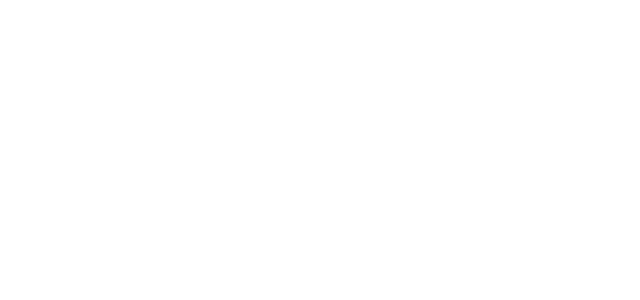
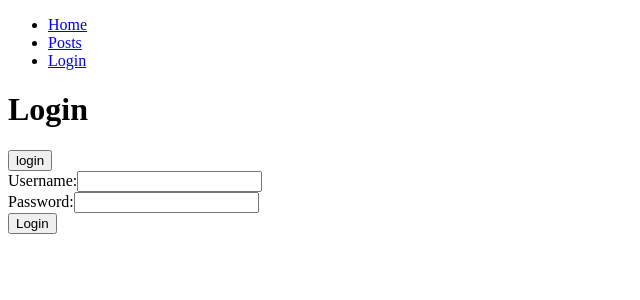
Before and after one commit to jackson1511/vue-api, a Vue app: page /login in a window 1280 px wide. Before the commit this address had no page. Shown: the top 300 px of the page, without its empty margins (0-640 px from the left). Built offline with nearby package versions, Linux system fonts and the light colour scheme.

Commit message:
Init Pinia

```diff
--- a/src/App.vue
+++ b/src/App.vue
@@ -1,5 +1,14 @@
-<script setup></script>
-
 <template>
-  <RouterView />
+  <header>
+    <nav>
+      <ul>
+        <li><router-link to="/">Home</router-link></li>
+        <li><router-link to="/post">Posts</router-link></li>
+        <li><router-link to="/login">Login</router-link></li>
+      </ul>
+    </nav>
+  </header>
+  <main>
+    <RouterView />
+  </main>
 </template>
--- a/src/router/index.js
+++ b/src/router/index.js
@@ -1,3 +1,4 @@
+import PostView from '@/views/PostView.vue'
 import { createRouter, createWebHistory } from 'vue-router'
 import HomeView from '../views/HomeView.vue'
 
@@ -9,6 +10,16 @@ const router = createRouter({
       name: 'home',
       component: HomeView,
     },
+    {
+      path: '/post',
+      name: 'posts',
+      component: PostView,
+    },
+    {
+      path: '/login',
+      name: 'login',
+      component: () => import('../views/LoginView.vue'),
+    },
   ],
 })
 
--- /dev/null
+++ b/src/stores/auth.js
@@ -0,0 +1,56 @@
+import axios from 'axios'
+import { defineStore } from 'pinia'
+
+// Define the Auth store using Pinia
+export const useAuthStore = defineStore('auth', {
+  state: () => ({
+    user: null,
+    token: localStorage.getItem('token') || null, // Store token in localStorage for persistence
+    isAuthenticated: false,
+  }),
+
+  getters: {
+    // Check if the user is authenticated
+    isLoggedIn: (state) => !!state.token,
+    /**
+     * This code defines a getter named isLoggedIn in a Pinia store.
+     * It checks if the user is authenticated by verifying the presence of a token in the store's state.
+     * The !! operator converts the token value to a boolean,
+     * => where null or undefined becomes false and any other value becomes true.
+     *
+     */
+  },
+
+  actions: {
+    // Login action
+    async login(username, password) {
+      try {
+        const response = await axios.post('http://localhost:3000/login', {
+          username,
+          password,
+        })
+
+        // Store the token and user data in state
+        this.token = response.data.token
+        this.user = { username } // You can also fetch user info from the server
+        this.isAuthenticated = true
+
+        // Save token to localStorage to persist login state
+        localStorage.setItem('token', this.token)
+      } catch (error) {
+        console.error('Login error:', error)
+        this.isAuthenticated = false
+        this.token = null
+        localStorage.removeItem('token')
+      }
+    },
+
+    // Logout action
+    logout() {
+      this.token = null
+      this.user = null
+      this.isAuthenticated = false
+      localStorage.removeItem('token')
+    },
+  },
+})
--- /dev/null
+++ b/src/views/LoginView.vue
@@ -0,0 +1,53 @@
+<template>
+  <main>
+    <h1>Login</h1>
+    <button @click="login">login</button>
+    <form @submit.prevent="handleLogin">
+      <div>
+        <label for="username">Username:</label>
+        <input type="text" id="username" v-model="username" required />
+      </div>
+      <div>
+        <label for="password">Password:</label>
+        <input type="password" id="password" v-model="password" required />
+      </div>
+      <button type="submit">Login</button>
+    </form>
+  </main>
+</template>
+
+<script setup>
+import { ref } from 'vue'
+import { useAuthStore } from '../stores/auth.js'
+
+const username = ref('')
+const password = ref('')
+const authStore = useAuthStore()
+
+const handleLogin = async () => {
+  await authStore.login(username.value, password.value)
+  if (authStore.isAuthenticated) {
+    // Redirect to a protected page after login
+    console.log('Logged in successfully')
+    // You can use Vue Router to redirect here
+  } else {
+    console.error('Login failed')
+  }
+}
+
+import axios from 'axios'
+
+const login = async () => {
+  try {
+    const response = await axios.post('http://localhost:3000/login', {
+      username: 'user1',
+      password: 'password123',
+    })
+
+    console.log(response.data) // Handle successful login
+    localStorage.setItem('token', response.data.token) // Save token to localStorage
+  } catch (error) {
+    console.error('Login failed:', error.response?.data?.message || error)
+  }
+}
+</script>
--- /dev/null
+++ b/src/views/PostView.vue
@@ -0,0 +1,32 @@
+<template>
+  <div>
+    <button @click="fetchData">fetch data</button>
+    <div>
+      <p v-if="loading">Loading...</p>
+      <p v-if="error">Error: {{ error }}</p>
+      <pre v-if="data.length > 0">{{ data }}</pre>
+    </div>
+  </div>
+</template>
+<script setup>
+import axios from 'axios'
+import { ref } from 'vue'
+
+// create reactive state variable
+const data = ref([])
+const loading = ref(false)
+const error = ref(null)
+
+// fetch data from API
+const fetchData = async () => {
+  try {
+    loading.value = true
+    const response = await axios.get('https://jsonplaceholder.typicode.com/posts')
+    data.value = response.data
+  } catch (err) {
+    error.value = err
+  } finally {
+    loading.value = false
+  }
+}
+</script>
```
